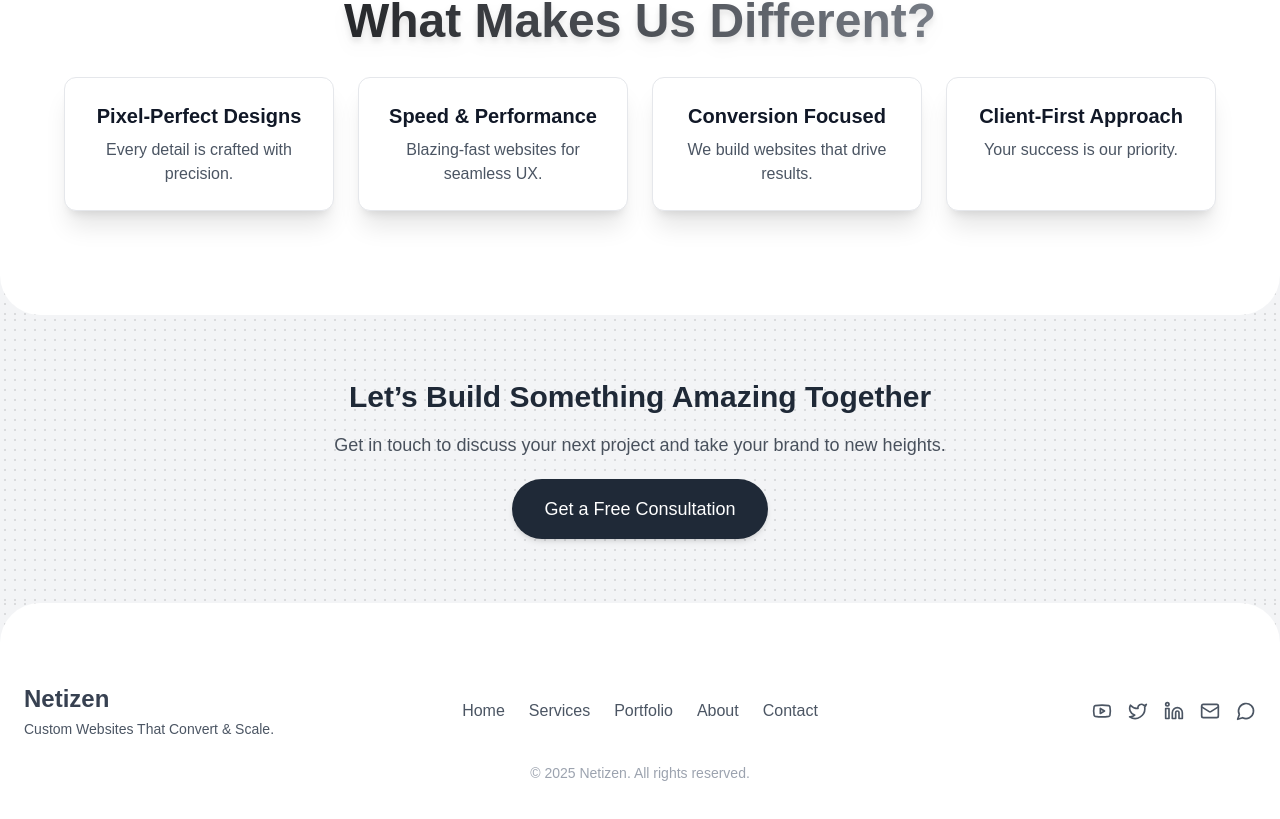
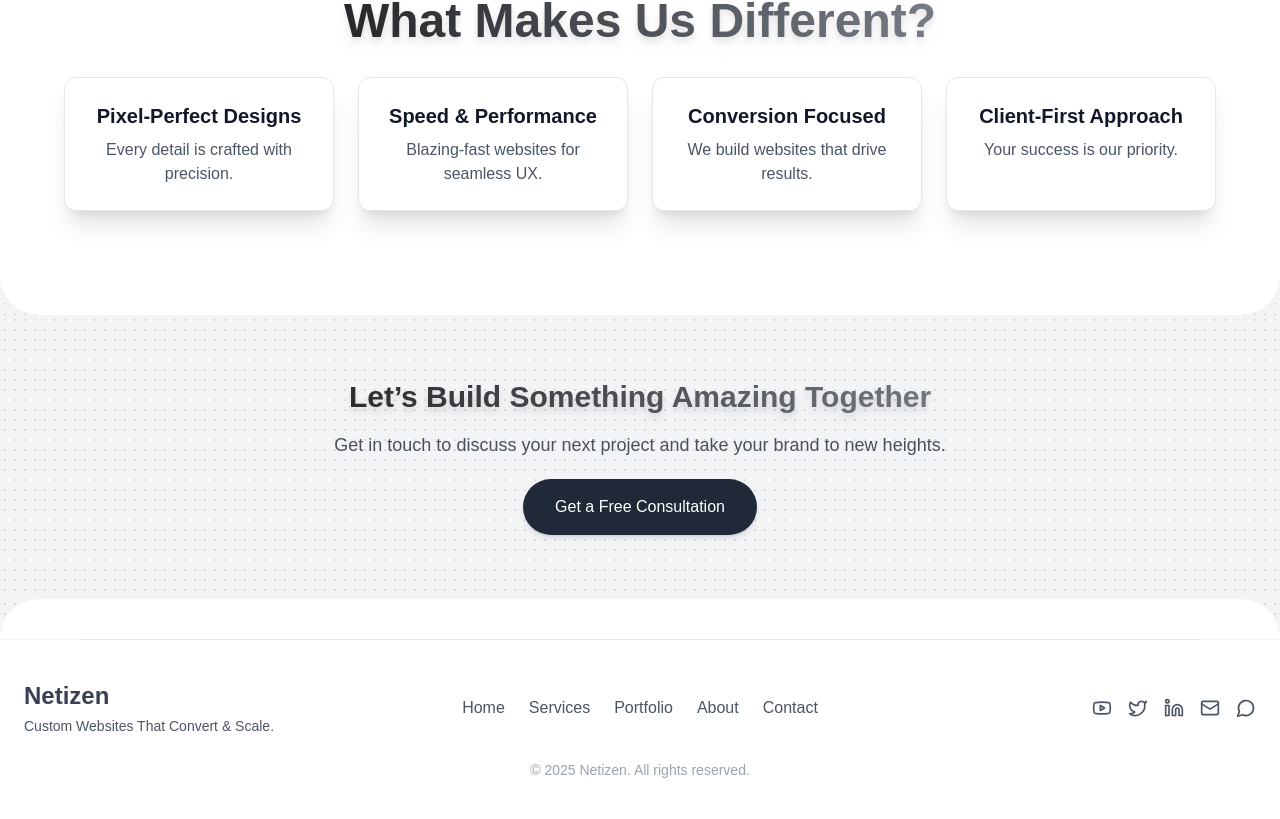
Before and after one commit to Kaveenxz/personal-site, a Next.js app: page /about in a window 1280 px wide. Shown: the part 1225-2044 px from the top of the page. Built offline with nearby package versions, Linux system fonts and the light colour scheme.

Commit message:
done darkmode in about page

```diff
--- a/app/(pages)/about/page.tsx
+++ b/app/(pages)/about/page.tsx
@@ -8,7 +8,7 @@ import { motion } from "framer-motion";
 
 export default function AboutPage() {
     return (
-        <div className="min-h-screen bg-gray-100 text-gray-900"
+        <div className="min-h-screen bg-gray-100 text-gray-900 dark:bg-gray-900 dark:text-white"
         style={{
             backgroundImage: "radial-gradient(circle, rgba(0,0,0,0.1) 1px, transparent 1px)",
              backgroundSize: "10px 10px"
@@ -22,20 +22,20 @@ export default function AboutPage() {
             >
                 <div className="">
                     <motion.h1
-                        className="text-6xl mb-4 font-bold bg-gradient-to-r from-black to-gray-400 text-transparent bg-clip-text drop-shadow-lg"
+                        className="text-6xl mb-4 font-bold bg-gradient-to-r from-black dark:from-white dark:to-gray-300 to-gray-400 text-transparent bg-clip-text drop-shadow-lg"
                         initial={{ opacity: 0, y: -20 }}
                         animate={{ opacity: 1, y: 0 }}
                         transition={{ delay: 0.3 }}
                     >
                         Crafting Digital Experiences That</motion.h1>
                     <motion.h1
-                        className="text-6xl font-bold bg-gradient-to-r from-black to-gray-400 text-transparent bg-clip-text drop-shadow-lg"
+                        className="text-6xl font-bold bg-gradient-to-r from-black to-gray-400 dark:from-white dark:to-gray-300 text-transparent bg-clip-text drop-shadow-lg"
                         initial={{ opacity: 0, y: -20 }}
                         animate={{ opacity: 1, y: 0 }}
                         transition={{ delay: 0.5 }}
                     >Convert & Inspire</motion.h1>
                     <motion.p
-                        className="mt-10 text-xl opacity-80 mx-20"
+                        className="mt-10 text-xl opacity-80 mx-20 dark:text-gray-200"
                         initial={{ opacity: 0, y: 10 }}
                         animate={{ opacity: 1, y: 0 }}
                         transition={{ delay: 0.7 }}
@@ -50,18 +50,18 @@ export default function AboutPage() {
                 initial={{ opacity: 0 }}
                 whileInView={{ opacity: 1 }}
                 transition={{ duration: 1 }}
-                className="w-full bg-white"
+                className="w-full bg-white dark:bg-gray-800"
             >
-                <Space color="bg-gray-100" direction="rounded-bl-full rounded-br-full" backgroundImage="radial-gradient(circle, rgba(0,0,0,0.1) 1px, transparent 1px)" bgSize="10px 10px" />
+                <Space color="bg-gray-100 dark:bg-gray-900" direction="rounded-bl-full rounded-br-full" backgroundImage="radial-gradient(circle, rgba(0,0,0,0.1) 1px, transparent 1px)" bgSize="10px 10px" />
                 <div className="max-w-6xl mx-auto py-16 px-6">
                     <motion.h2
-                        className="text-5xl my-10 font-semibold text-center bg-gradient-to-r from-black to-gray-400 text-transparent bg-clip-text drop-shadow-lg"
+                        className="text-5xl my-10 font-semibold text-center bg-gradient-to-r from-black to-gray-400 dark:from-white dark:to-gray-300 text-transparent bg-clip-text drop-shadow-lg"
                         initial={{ opacity: 0, scale: 0.8 }}
                         whileInView={{ opacity: 1, scale: 1 }}
                         transition={{ duration: 0.6 }}
                     >More Than Just a Web Agency</motion.h2>
                     <motion.p
-                        className="mt-4 mb-20 text-center text-gray-700 text-xl"
+                        className="mt-4 mb-20 text-center text-gray-700 dark:text-gray-200 text-xl"
                         initial={{ opacity: 0 }}
                         whileInView={{ opacity: 1 }}
                         transition={{ delay: 0.3 }}
@@ -82,10 +82,10 @@ export default function AboutPage() {
                 initial={{ opacity: 0 }}
                 whileInView={{ opacity: 1 }}
                 transition={{ duration: 1 }}
-                className="w-full bg-white py-16 px-6"
+                className="w-full bg-white dark:bg-gray-800 py-16 px-6"
             >
                 <div className="max-w-6xl mx-auto">
-                    <h2 className="text-5xl font-semibold text-center bg-gradient-to-r from-black to-gray-400 text-transparent bg-clip-text drop-shadow-lg">What Makes Us Different?</h2>
+                    <h2 className="text-5xl font-semibold text-center bg-gradient-to-r from-black to-gray-400 dark:from-white dark:to-gray-300 text-transparent bg-clip-text drop-shadow-lg">What Makes Us Different?</h2>
                     <div className="mt-8 grid grid-cols-1 md:grid-cols-2 lg:grid-cols-4 gap-6">
                         <Card title="Pixel-Perfect Designs" description="Every detail is crafted with precision." />
                         <Card title="Speed & Performance" description="Blazing-fast websites for seamless UX." />
@@ -95,31 +95,38 @@ export default function AboutPage() {
                 </div>
 
             </motion.div>
-            <Space color="bg-white" direction="rounded-bl-full rounded-br-full"/>
+            <Space color="bg-white dark:bg-gray-800" direction="rounded-bl-full rounded-br-full"/>
 
             {/* Call to Action */}
             <motion.div
                 initial={{ opacity: 0 }}
                 whileInView={{ opacity: 1 }}
                 transition={{ duration: 1 }}
-                className="w-full bg-gray-100 text-center py-16 text-gray-800"
+                className="w-full bg-gray-100 dark:bg-gray-900 text-center py-16 text-gray-800"
                 style={{
                     backgroundImage: "radial-gradient(circle, rgba(0,0,0,0.1) 1px, transparent 1px)",
                      backgroundSize: "10px 10px"
                 }}
             >
-                <h2 className="text-3xl font-bold">Let’s Build Something Amazing Together</h2>
-                <p className="mt-4 text-lg opacity-80">Get in touch to discuss your next project and take your brand to new heights.</p>
+                <h2 className="bg-gradient-to-r text-3xl font-bold dark:from-white dark:to-gray-300 from-black to-gray-400 text-transparent bg-clip-text drop-shadow-lg">Let’s Build Something Amazing Together</h2>
+                <p className="mt-4 text-lg opacity-80 dark:text-gray-200">Get in touch to discuss your next project and take your brand to new heights.</p>
                 <motion.button
                     whileHover={{ scale: 1.1 }}
                     whileTap={{ scale: 0.9 }}
-                    className="mt-5 bg-gray-800 text-white px-8 py-4 rounded-full text-lg shadow-md hover:bg-white hover:border-2 hover:border-gray-800 hover:text-gray-800 hover:font-semibold"
+                    className="mt-5 bg-gray-800 dark:bg-gray-100 px-8 py-4 rounded-full text-white dark:text-gray-900 cursor-pointer transition-all duration-300 hover:bg-white dark:hover:bg-gray-800 hover:border-2 hover:border-gray-800 dark:hover:text-white dark:hover:border-white hover:text-gray-800 hover:font-semibold dark:font-semibold shadow-md"
                 >
                     Get a Free Consultation
                 </motion.button>
             </motion.div>
-            <Space color="bg-white" direction="rounded-tl-full rounded-tr-full"/>
-
+            <Space color="bg-white dark:bg-gray-900" direction="rounded-tl-full rounded-tr-full"/>
+            <motion.div
+                                  initial={{ opacity: 0, scale: 0.9 }}
+                                  animate={ { opacity: 1, scale: 1 } }
+                                  transition={{ duration: 0.8, delay: 0.6, ease: "easeOut" }}
+                                  className=" w-full "
+                              >
+                                  <hr className="mx-20 dark:border dark:border-gray-300 " />
+                              </motion.div>
             <Footer/>
         </div>
     );
@@ -131,10 +138,10 @@ function Card({ title, description }:any) {
             initial={{ opacity: 0, y: 20 }}
             whileInView={{ opacity: 1, y: 0 }}
             transition={{ duration: 0.6 }}
-            className="bg-white shadow-xl rounded-xl p-6 text-center border border-gray-200 hover:shadow-2xl transition-all"
+            className="bg-white dark:bg-gray-900 dark:border-gray-800 shadow-xl rounded-xl p-6 text-center border border-gray-200 hover:shadow-2xl transition-all"
         >
-            <h3 className="text-xl font-semibold">{title}</h3>
-            <p className="mt-2 text-gray-600">{description}</p>
+            <h3 className="text-xl font-semibold dark:text-white">{title}</h3>
+            <p className="mt-2 text-gray-600 dark:text-gray-200">{description}</p>
         </motion.div>
     );
 }
```
